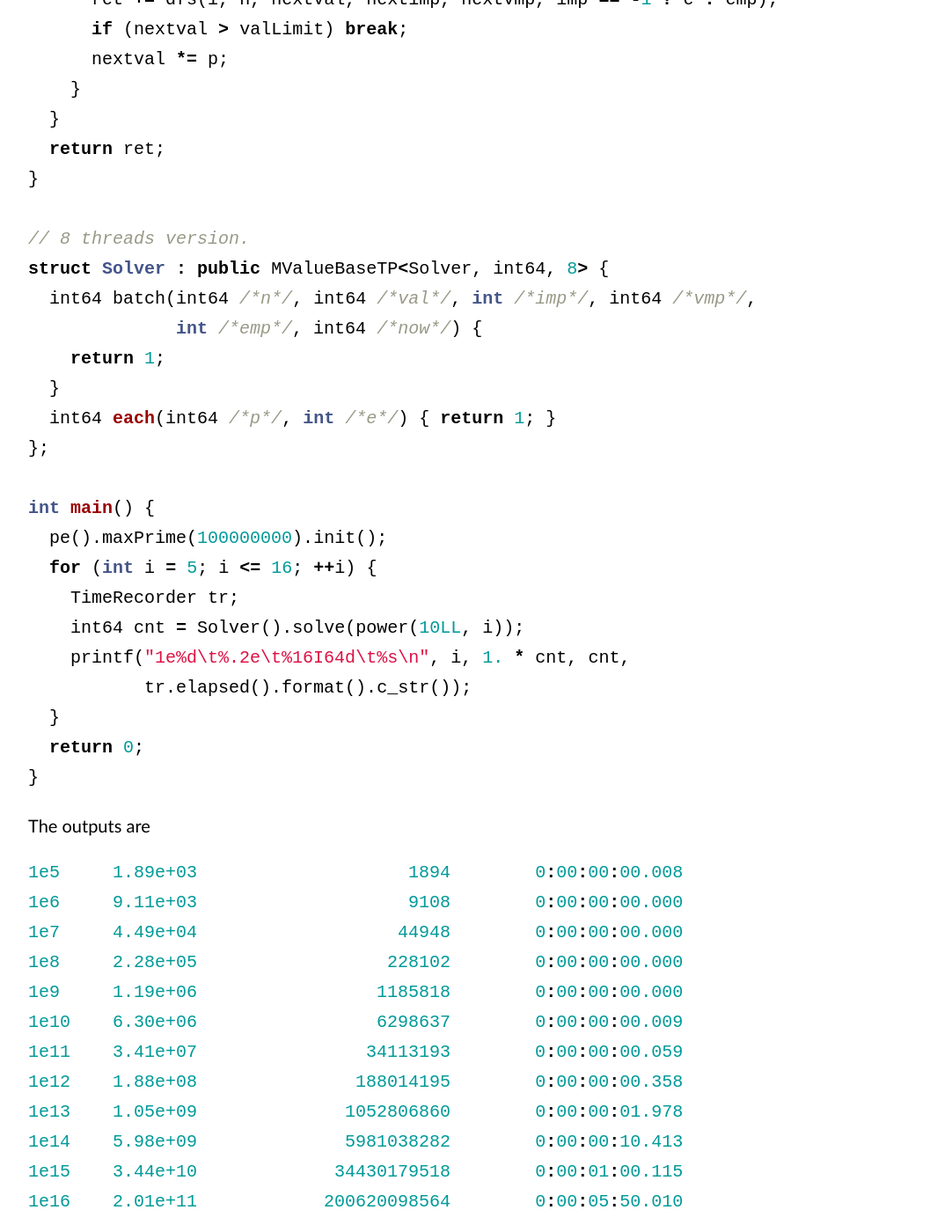
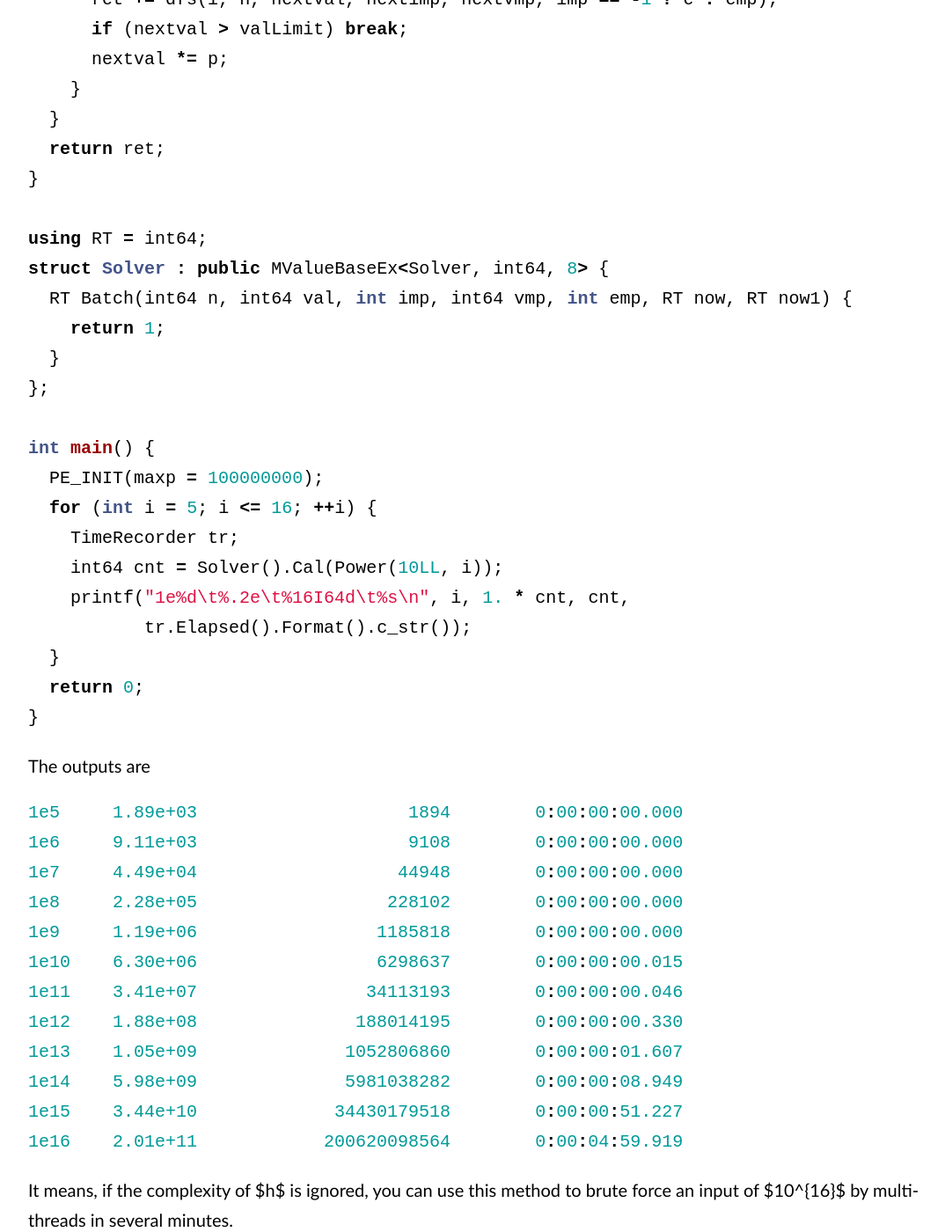
Before and after one commit to baihacker/main, a Jekyll site: the page built from docs/_posts/2020-04-12-The_prefix-sum_of_multiplicative_function_the_black_algorithm.md, in a window 1280 px wide and 1400 px high, scrolled down 2617 px. Shown: the whole window at 88% size, without its empty margins (96-1170 px from the left). Built offline with Jekyll 4.4.1, drawn with Linux system fonts in a browser that asks for light colours.

Commit message:
Update 2020-04-12-The_prefix-sum_of_multiplicative_function_the_black_algorithm.md

````diff
--- a/docs/_posts/2020-04-12-The_prefix-sum_of_multiplicative_function_the_black_algorithm.md
+++ b/docs/_posts/2020-04-12-The_prefix-sum_of_multiplicative_function_the_black_algorithm.md
@@ -90,22 +90,20 @@ int64 dfs(int limit, int64 n, int64 val, int imp, int64 vmp, int emp) {
   return ret;
 }
 
-// 8 threads version.
-struct Solver : public MValueBaseTP<Solver, int64, 8> {
-  int64 batch(int64 /*n*/, int64 /*val*/, int /*imp*/, int64 /*vmp*/,
-              int /*emp*/, int64 /*now*/) {
+using RT = int64;
+struct Solver : public MValueBaseEx<Solver, int64, 8> {
+  RT Batch(int64 n, int64 val, int imp, int64 vmp, int emp, RT now, RT now1) {
     return 1;
   }
-  int64 each(int64 /*p*/, int /*e*/) { return 1; }
 };
 
 int main() {
-  pe().maxPrime(100000000).init();
+  PE_INIT(maxp = 100000000);
   for (int i = 5; i <= 16; ++i) {
     TimeRecorder tr;
-    int64 cnt = Solver().solve(power(10LL, i));
+    int64 cnt = Solver().Cal(Power(10LL, i));
     printf("1e%d\t%.2e\t%16I64d\t%s\n", i, 1. * cnt, cnt,
-           tr.elapsed().format().c_str());
+           tr.Elapsed().Format().c_str());
   }
   return 0;
 }
@@ -114,18 +112,18 @@ int main() {
 The outputs are
 
 ```cpp
-1e5     1.89e+03                    1894        0:00:00:00.008
+1e5     1.89e+03                    1894        0:00:00:00.000
 1e6     9.11e+03                    9108        0:00:00:00.000
 1e7     4.49e+04                   44948        0:00:00:00.000
 1e8     2.28e+05                  228102        0:00:00:00.000
 1e9     1.19e+06                 1185818        0:00:00:00.000
-1e10    6.30e+06                 6298637        0:00:00:00.009
-1e11    3.41e+07                34113193        0:00:00:00.059
-1e12    1.88e+08               188014195        0:00:00:00.358
-1e13    1.05e+09              1052806860        0:00:00:01.978
-1e14    5.98e+09              5981038282        0:00:00:10.413
-1e15    3.44e+10             34430179518        0:00:01:00.115
-1e16    2.01e+11            200620098564        0:00:05:50.010
+1e10    6.30e+06                 6298637        0:00:00:00.015
+1e11    3.41e+07                34113193        0:00:00:00.046
+1e12    1.88e+08               188014195        0:00:00:00.330
+1e13    1.05e+09              1052806860        0:00:00:01.607
+1e14    5.98e+09              5981038282        0:00:00:08.949
+1e15    3.44e+10             34430179518        0:00:00:51.227
+1e16    2.01e+11            200620098564        0:00:04:59.919
 ```
 
 
````
